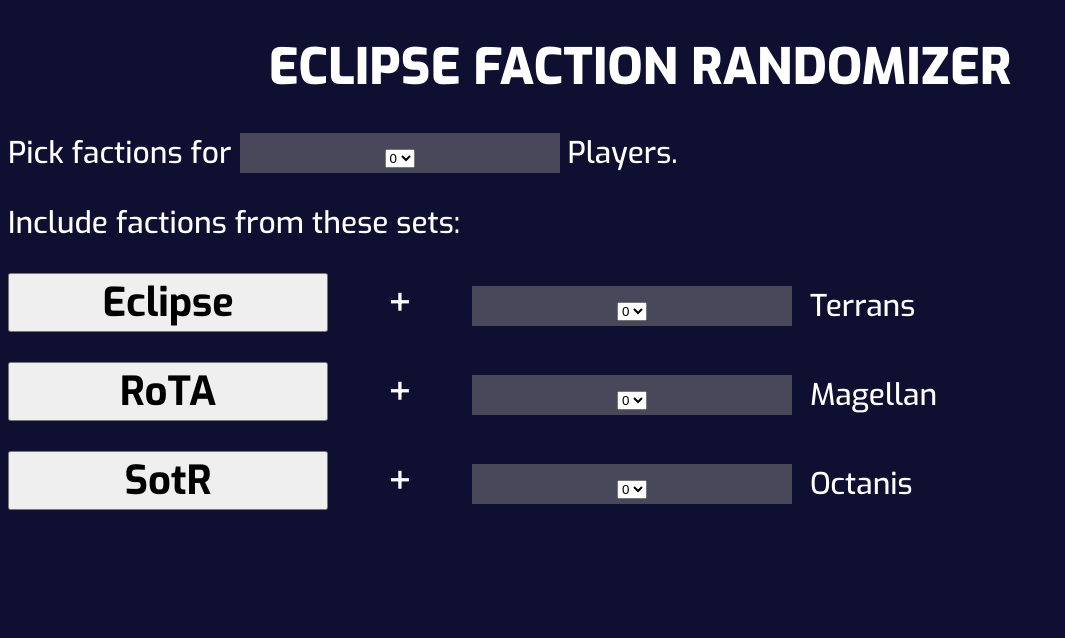
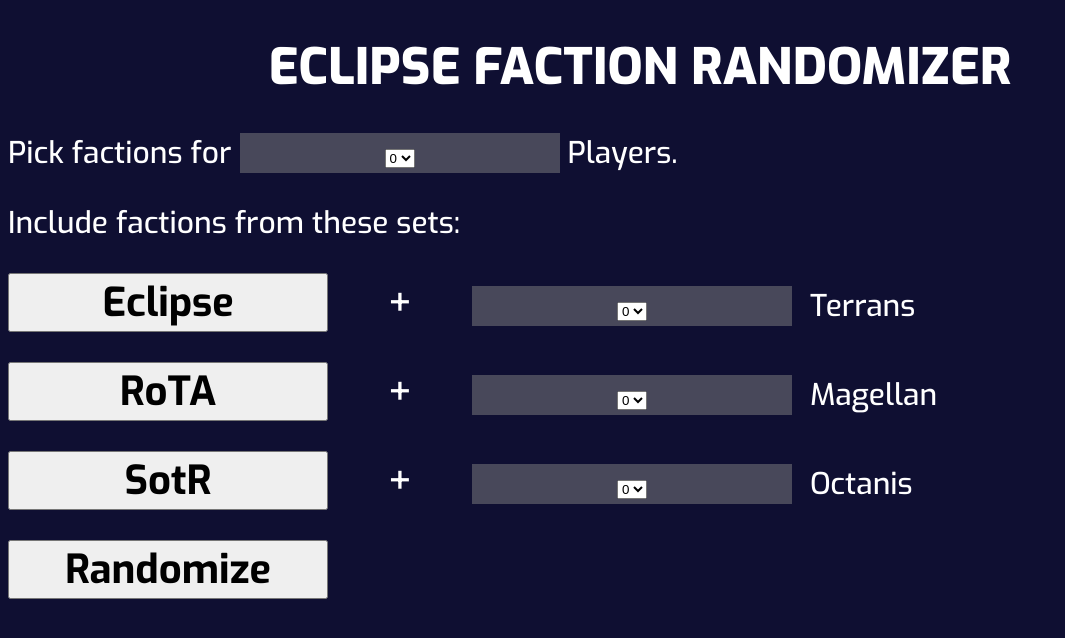
Before and after one commit to IdahoEv/eclipse_tools, a website: page index.html in a window 1280 px wide. Shown: the whole page, without its empty margins (0-1065 px from the left). Drawn offline with Linux system fonts and the light colour scheme.

Commit message:
Add randomization button to the page.

```diff
--- a/index.html
+++ b/index.html
@@ -95,6 +95,7 @@
 				Octanis
 				</span>
 			</p>
+      <button id='randomize_trigger'>Randomize</button>
 		</div>
 	</body>
 </html>
```
